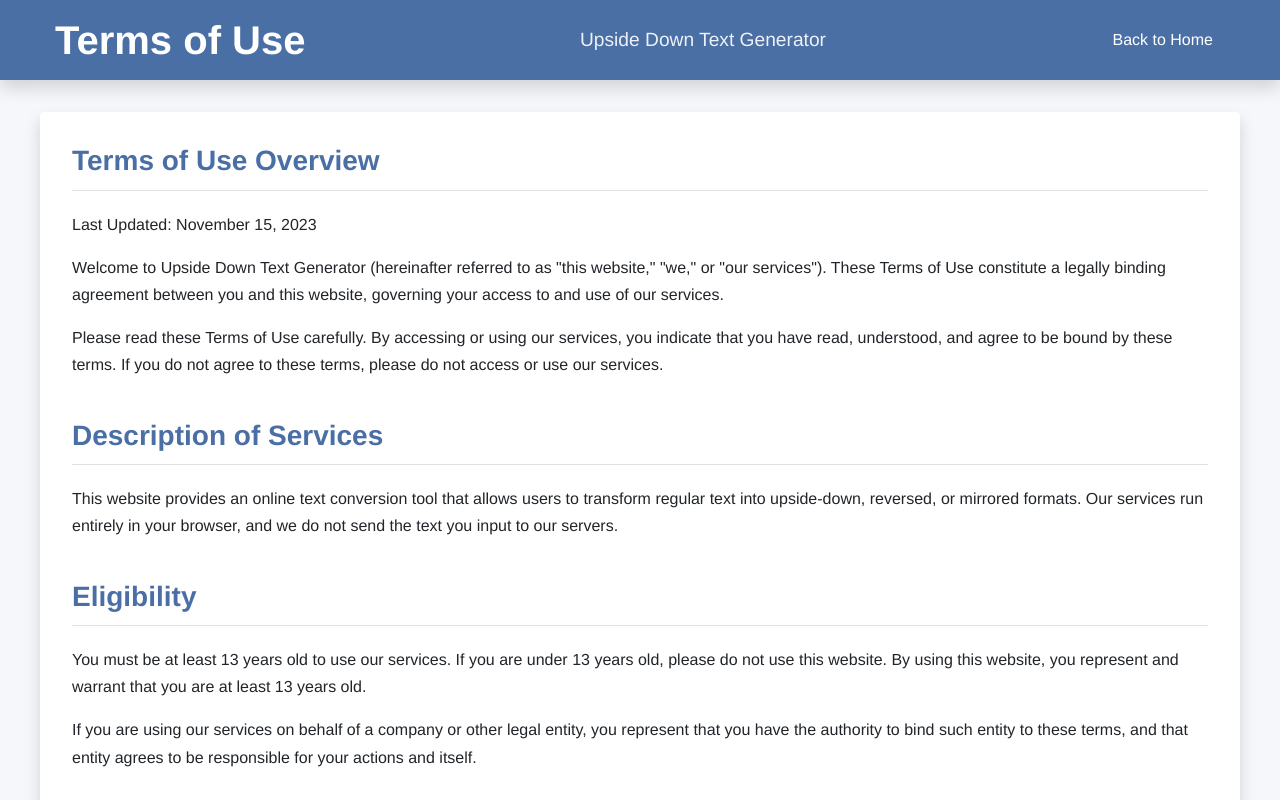
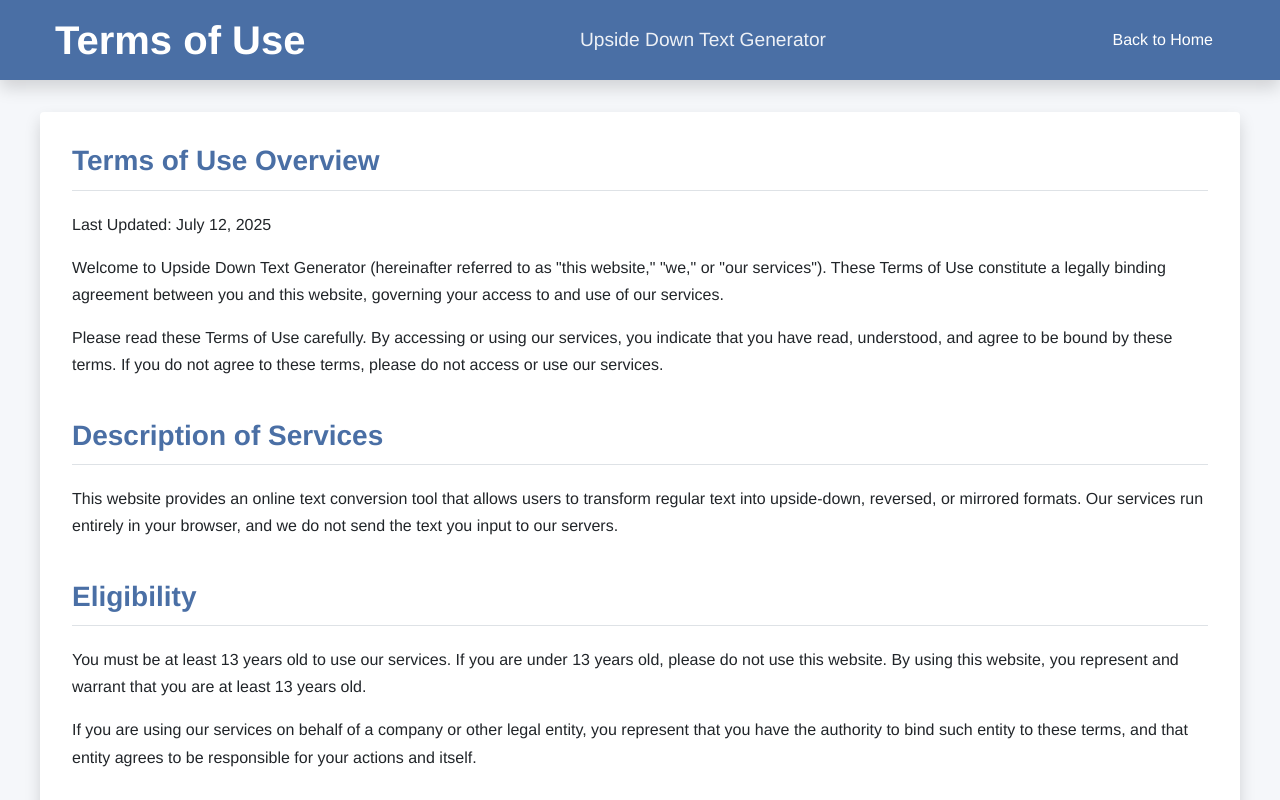
Before and after one commit to lvpiqi/upsidedowntext.co, a plain HTML site: page terms.html in a window 1280 px wide. Shown: the top 800 px of the page. Drawn offline with Linux system fonts and the light colour scheme.

Commit message:
全新久

```diff
--- a/style.css
+++ b/style.css
@@ -846,7 +846,7 @@ footer {
     }
 }
 
-/* 暗黑模式支持 */
+/* 暗黑模式支持 - 已禁用
 @media (prefers-color-scheme: dark) {
     :root {
         --dark-color: #f8f9fa;
@@ -878,6 +878,7 @@ footer {
         background-color: #1a202c;
     }
 }
+*/
 
 /* 动画效果 */
 @keyframes fadeIn {
@@ -974,7 +975,7 @@ footer {
     font-weight: 600;
 }
 
-/* 对暗黑模式的支持 */
+/* 对暗黑模式的支持 - 已禁用
 @media (prefers-color-scheme: dark) {
     .policy-content {
         background-color: #1e1e1e;
@@ -984,6 +985,7 @@ footer {
         border-bottom-color: #4a5568;
     }
 }
+*/
 
 /* 响应式调整 */
 @media (max-width: 767px) {
--- a/terms.html
+++ b/terms.html
@@ -26,7 +26,7 @@
         <div class="policy-content">
             <section class="policy-section">
                 <h2>Terms of Use Overview</h2>
-                <p>Last Updated: <time datetime="2023-11-15">November 15, 2023</time></p>
+                <p>Last Updated: <time datetime="2025-07-12">July 12, 2025</time></p>
                 <p>Welcome to Upside Down Text Generator (hereinafter referred to as "this website," "we," or "our services"). These Terms of Use constitute a legally binding agreement between you and this website, governing your access to and use of our services.</p>
                 <p>Please read these Terms of Use carefully. By accessing or using our services, you indicate that you have read, understood, and agree to be bound by these terms. If you do not agree to these terms, please do not access or use our services.</p>
             </section>
```
Also changed, not shown: index.html (+1 -1 lines), privacy.html (+1 -1 lines).
